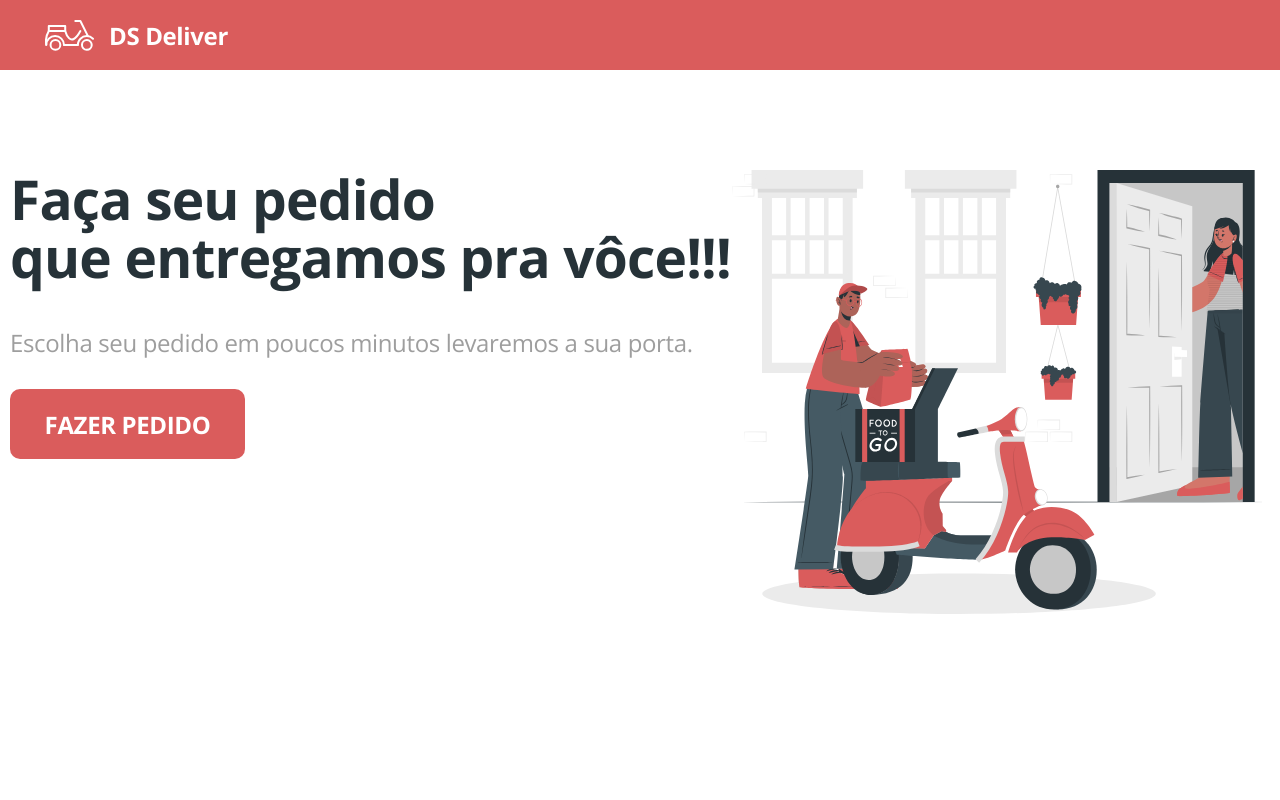
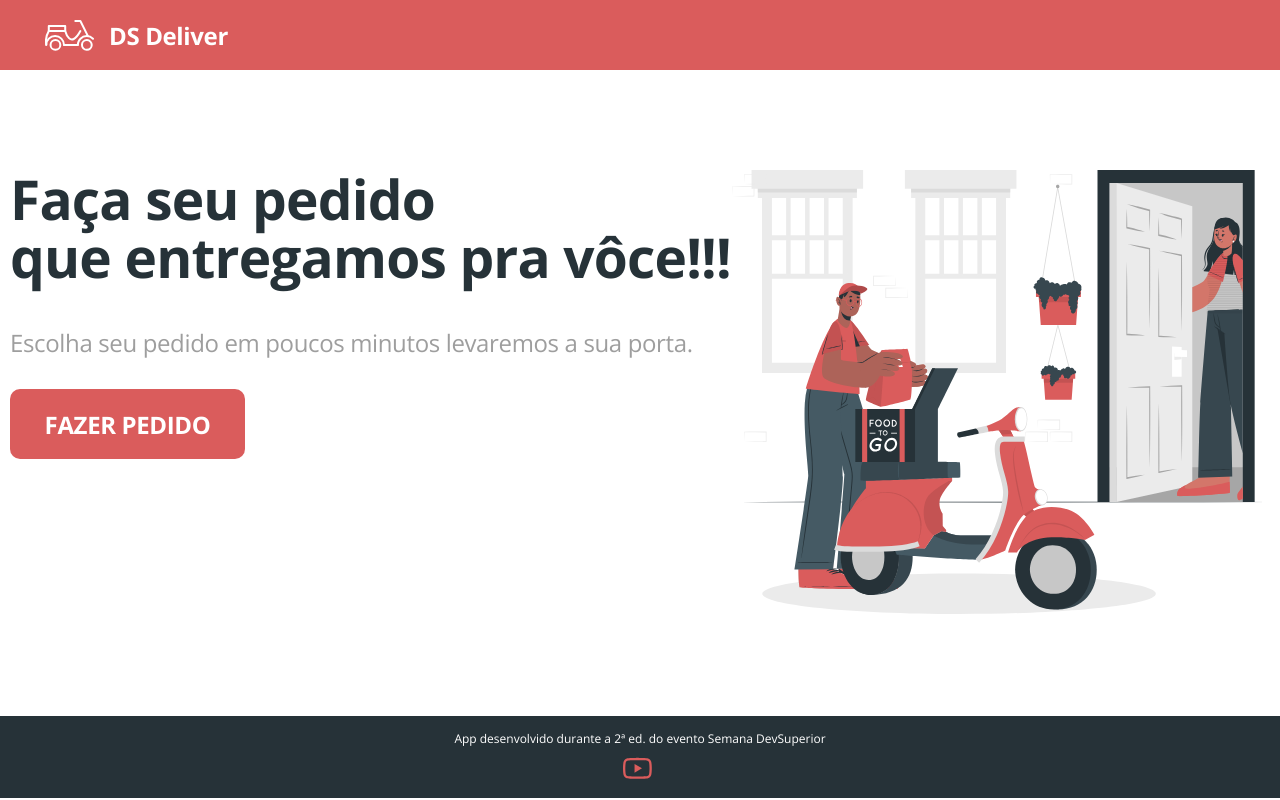
Before and after one commit to pefcortes/dsdeliver-sds2, a React (Create React App) app in the folder front-web/: page / in a window 1280 px wide. Built offline with nearby package versions, Linux system fonts and the light colour scheme; the HTML template or start-up script is replaced by a standard one.

Commit message:
add Footer

```diff
--- /dev/null
+++ b/front-web/src/Footer/Index.tsx
@@ -0,0 +1,17 @@
+import './styles.css';
+import {ReactComponent as YouTubeIcon} from './youtube.svg';
+
+function Footer() {
+    return (
+        <footer className="main-footer">
+         App desenvolvido durante a 2ª ed. do evento Semana DevSuperior
+         <div className="footer-icons">
+             <a href="https://www.youtube.com/c/Devsuperior" target="_new">
+             <YouTubeIcon />
+             </a>
+
+         </div>
+         </footer>
+    )
+    }
+    export default Footer
--- /dev/null
+++ b/front-web/src/Footer/styles.css
@@ -0,0 +1,20 @@
+.main-footer {
+    padding-top: 15px;
+    padding-bottom: 15px;
+    background-color: var(--dark-color);
+    font-weight: normal;
+    font-size: 12px;
+    line-height: 16px;
+    text-align: center;
+    color: #FFF;
+  }
+
+  .footer-icons {
+    margin-top: 10px;
+    display: flex;
+    justify-content: center;
+  }
+
+  .footer-icons > * {
+    margin-right: 5px;
+  }
--- a/front-web/src/Home/Index.tsx
+++ b/front-web/src/Home/Index.tsx
@@ -1,13 +1,15 @@
 import './styles.css';
-import {ReactComponent as MainImage} from './main.svg';
+import { ReactComponent as MainImage } from './main.svg';
+import Footer from '../Footer/Index';
 
 function Home() {
     return (
+        <>
             <div className="home-container">
                 <div className="home-content">
-              <div className= "home-action">
+                    <div className="home-action">
                         <h1 className="home-title">
-                  Faça seu pedido <br/> que entregamos pra vôce!!!
+                            Faça seu pedido <br /> que entregamos pra vôce!!!
                   </h1>
                         <h3 className="home-subtitle">
                             Escolha seu pedido em poucos
@@ -22,6 +24,9 @@
                     </div>
                 </div>
             </div>
+            <Footer/>
+        </>
+
     )
 
 }
```
Also changed, not shown: front-web/src/Footer/youtube.svg (added). Lines whose indentation alone changed are shown as unchanged.
